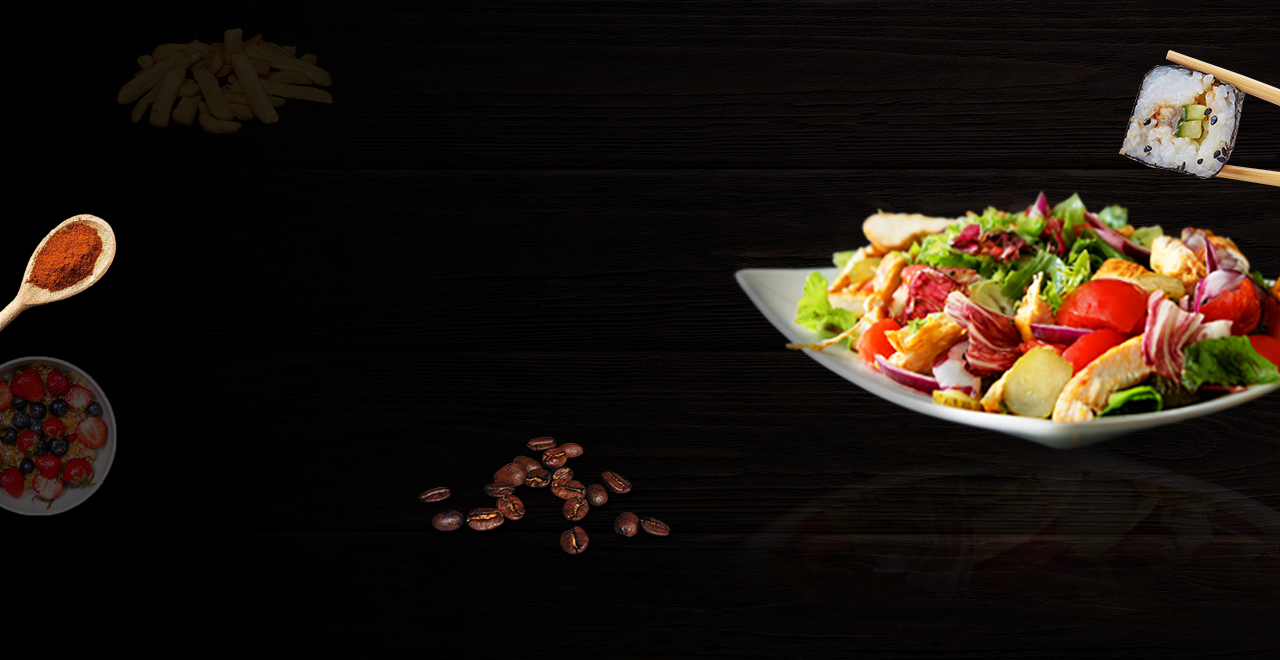
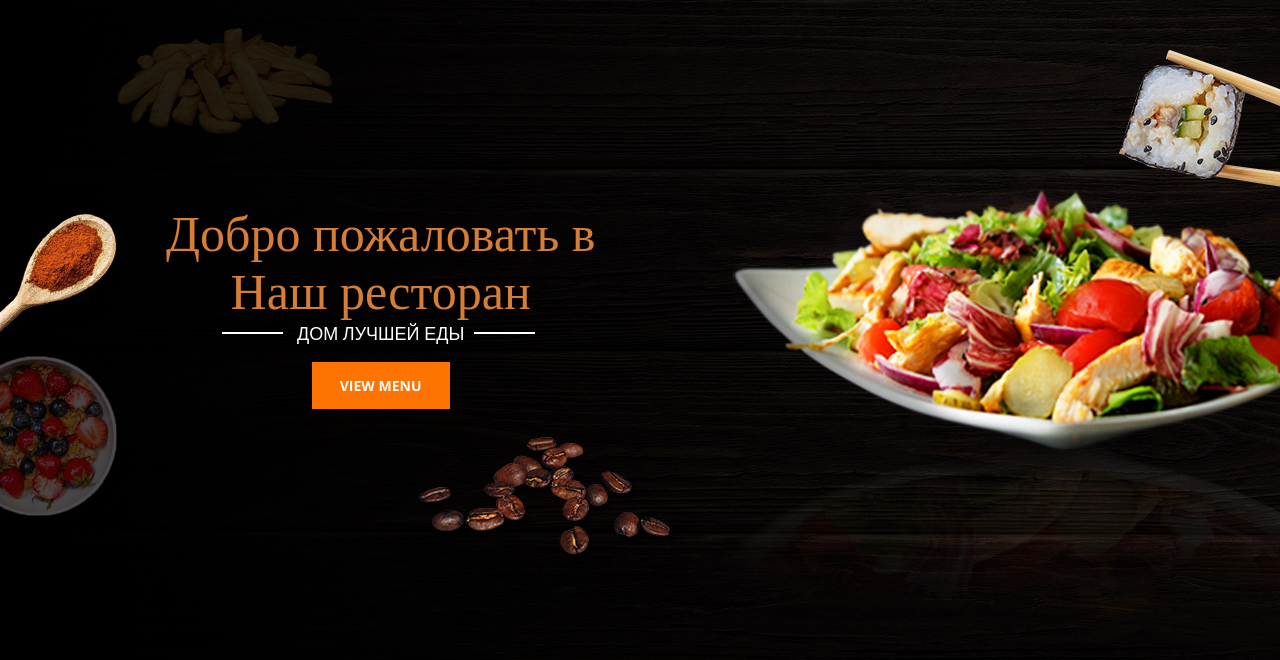
Before and after one commit to SergeyRachuk7/Restaurant, a plain HTML site: page index.html in a window 1280 px wide. Shown: the part 140-800 px from the top of the page. Drawn offline with nearby package versions, Linux system fonts and the light colour scheme; a web font is replaced by a local one.

Commit message:
headerdown

```diff
--- a/index.html
+++ b/index.html
@@ -8,7 +8,7 @@
   <link rel="stylesheet" href="/style.css">
   <link href="https://fonts.googleapis.com/css2?family=Open+Sans:wght@300;400;500;700;800&display=swap"
     rel="stylesheet">
-
+  <link href="https: //fonts.googleapis.com/css2?family= Tinos : wght@400;700 & display=swap" rel="stylesheet">
   <title>restaurant</title>
 </head>
 
@@ -52,9 +52,22 @@
         <div class="btn">
           <a class="button" href="#">
             ЗАКАЗ СТОЛИКА
-            </a>
+          </a>
         </div>
       </div>
+
+      <div class="header-down">
+        <div class="header-title">
+          Добро пожаловать в
+          <div class="header-subtitle">Наш ресторан</div>
+
+          <div class="header-suptitle"> ДОМ ЛУЧШЕЙ ЕДЫ</div>
+
+          <div class="header-btn"><a class="header-button" href="#">VIEW MENU</a></div>
+
+        </div>
+      </div>
+
     </div>
   </div>
 
--- a/style.css
+++ b/style.css
@@ -92,3 +92,66 @@ body {
 .button:hover {
   background-color: #894b17;
 }
+
+.header-down {
+  position: relative;
+
+}
+
+.header-title {
+  color: #d67e35;
+  font-family: 'Tinos', serif;
+  font-size: 50px;
+  font-weight: 400;
+
+  text-align: center;
+  position: absolute;
+  left: 0;
+
+  margin-top: 222px;
+  margin-bottom: 12px;
+}
+
+.header-suptitle {
+  color: #fff;
+  font-size: 18px;
+  font-family: 'Open Sans', sans-serif;
+}
+
+.header-suptitle::after {
+  position: absolute;
+  content: '';
+  height: 2px;
+  width: 61px;
+  background-color: #fff;
+  top: 127px;
+  left: 56px;
+}
+
+
+.header-suptitle::before {
+  position: absolute;
+  content: '';
+  height: 2px;
+  width: 61px;
+  background-color: #fff;
+  top: 127px;
+  left: 308px;
+}
+
+.header-button {
+  background-color: #FF7400;
+  padding: 14px 28px;
+  color: #fff;
+  font-size: 14px;
+  font-weight: 700;
+  font-family: 'Open Sans', sans-serif;
+  text-decoration: none;
+
+  transition: background-color 0.3s linear;
+
+}
+
+.header-button:hover {
+  background-color:#904506 ;
+}
```
